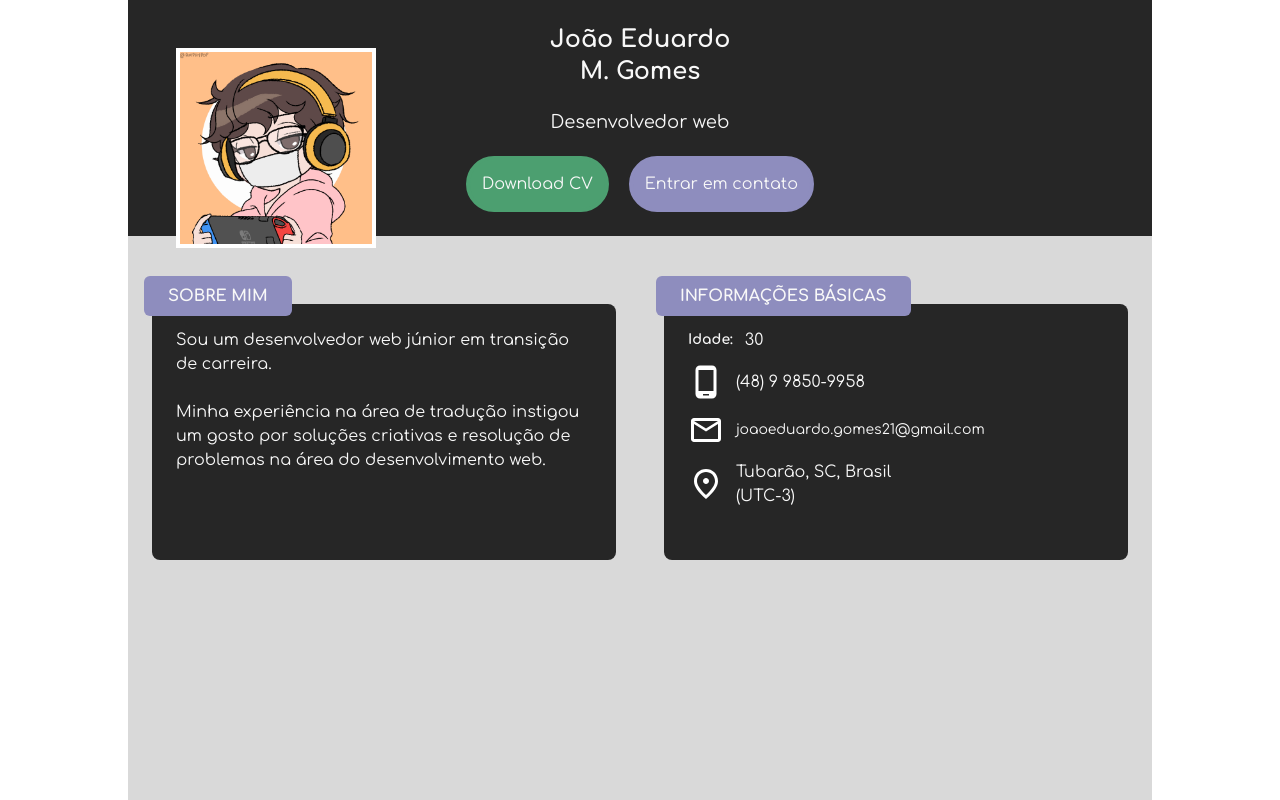
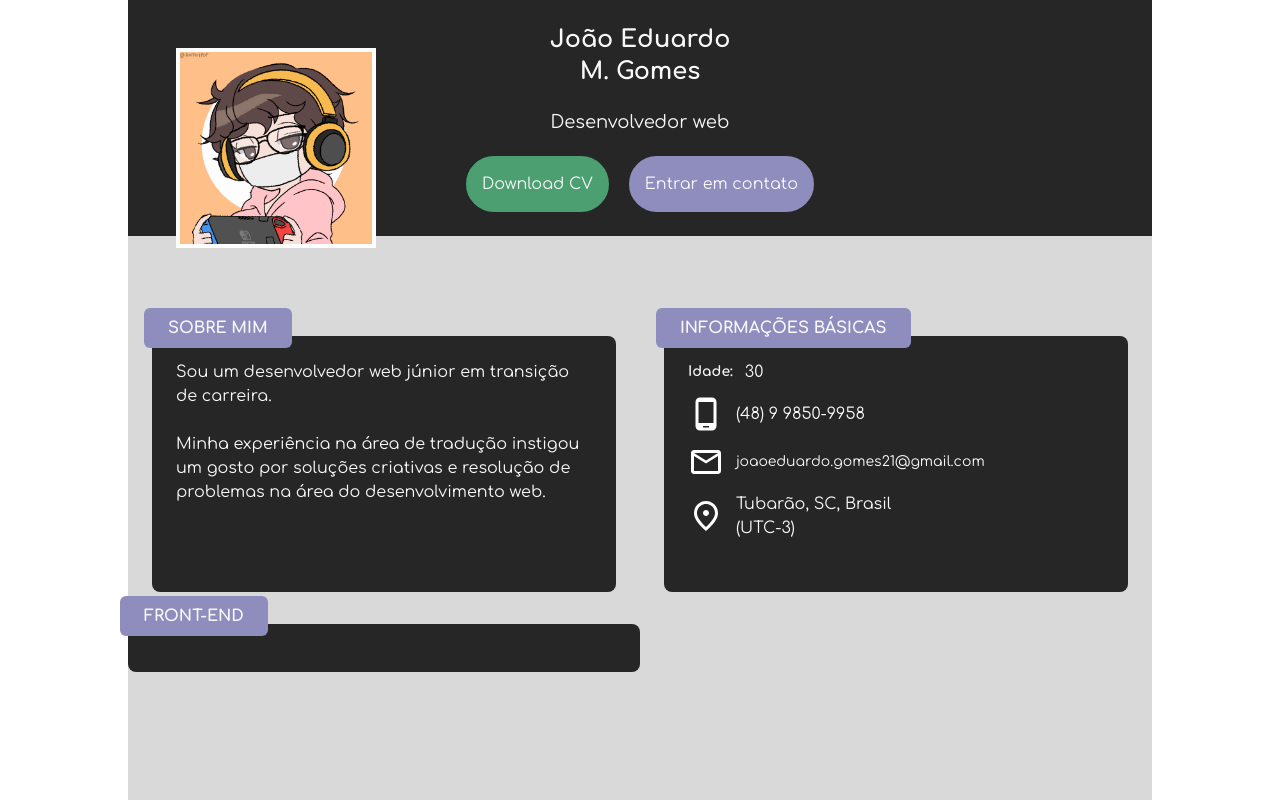
Before and after one commit to joaoeduardogomes/react-cv, a Next.js app in the folder joao-cv/: page / in a window 1280 px wide. Built offline with nearby package versions, Linux system fonts and the light colour scheme.

Commit message:
creating database

```diff
--- a/joao-cv/src/app/page.jsx
+++ b/joao-cv/src/app/page.jsx
@@ -1,6 +1,7 @@
 import AboutMe from '@/components/AboutMe'
 import BasicInfo from '@/components/BasicInfo'
 import Header from '@/components/Header'
+import Tecnologies from '@/components/Tecnologies'
 
 export default function Home() {
   return (
@@ -13,6 +14,7 @@ export default function Home() {
           <BasicInfo />
         </div>
 
+        <Tecnologies />
 
       </main>
     </>
--- /dev/null
+++ b/joao-cv/src/components/Tecnologies/index.jsx
@@ -0,0 +1,12 @@
+import data from '@/data/tecnologies.json'
+import BoxArea from '../BoxArea'
+
+export default function Tecnologies() {
+    return (
+        <>
+            <BoxArea title="front-end">
+
+            </BoxArea>
+        </>
+    )
+}
--- /dev/null
+++ b/joao-cv/src/data/tecnologies.json
@@ -0,0 +1,9 @@
+{
+    "front-end": [
+        {
+            "id": 0,
+            "name": "html",
+            "src": "/tecnologiesImg/img-html5.svg"
+        }
+    ]
+}
--- a/joao-cv/src/styles/globals.scss
+++ b/joao-cv/src/styles/globals.scss
@@ -32,8 +32,9 @@ html {
 }
 
 main {
-  // display: flex;
-  // justify-content: center;
+  display: flex;
+  flex-direction: column;
+  gap: 2rem;
   margin: auto;
   max-width: 1024px;
   min-height: 800px;
```
Also changed, not shown: joao-cv/src/styles/colors.scss (deleted).
